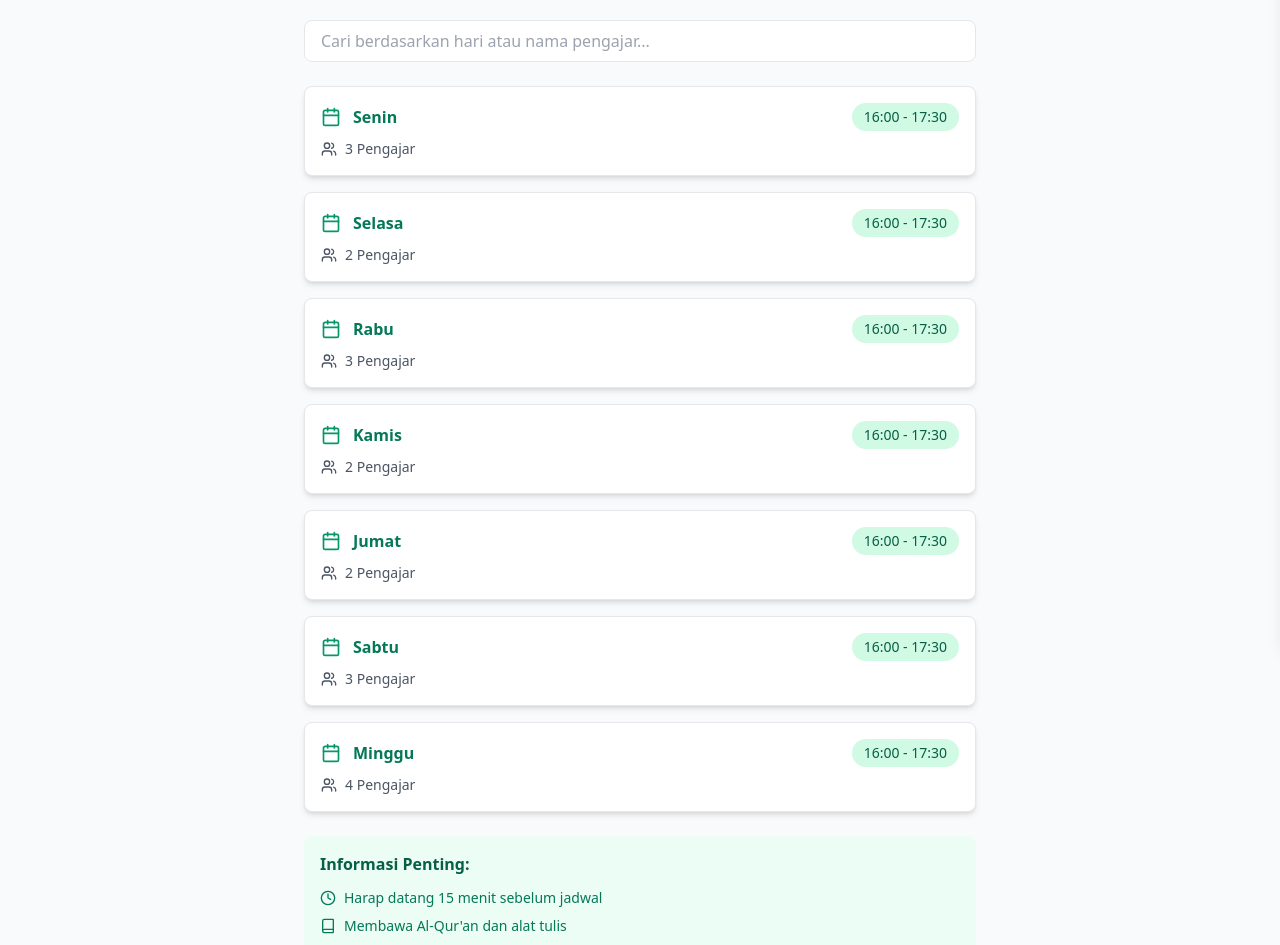
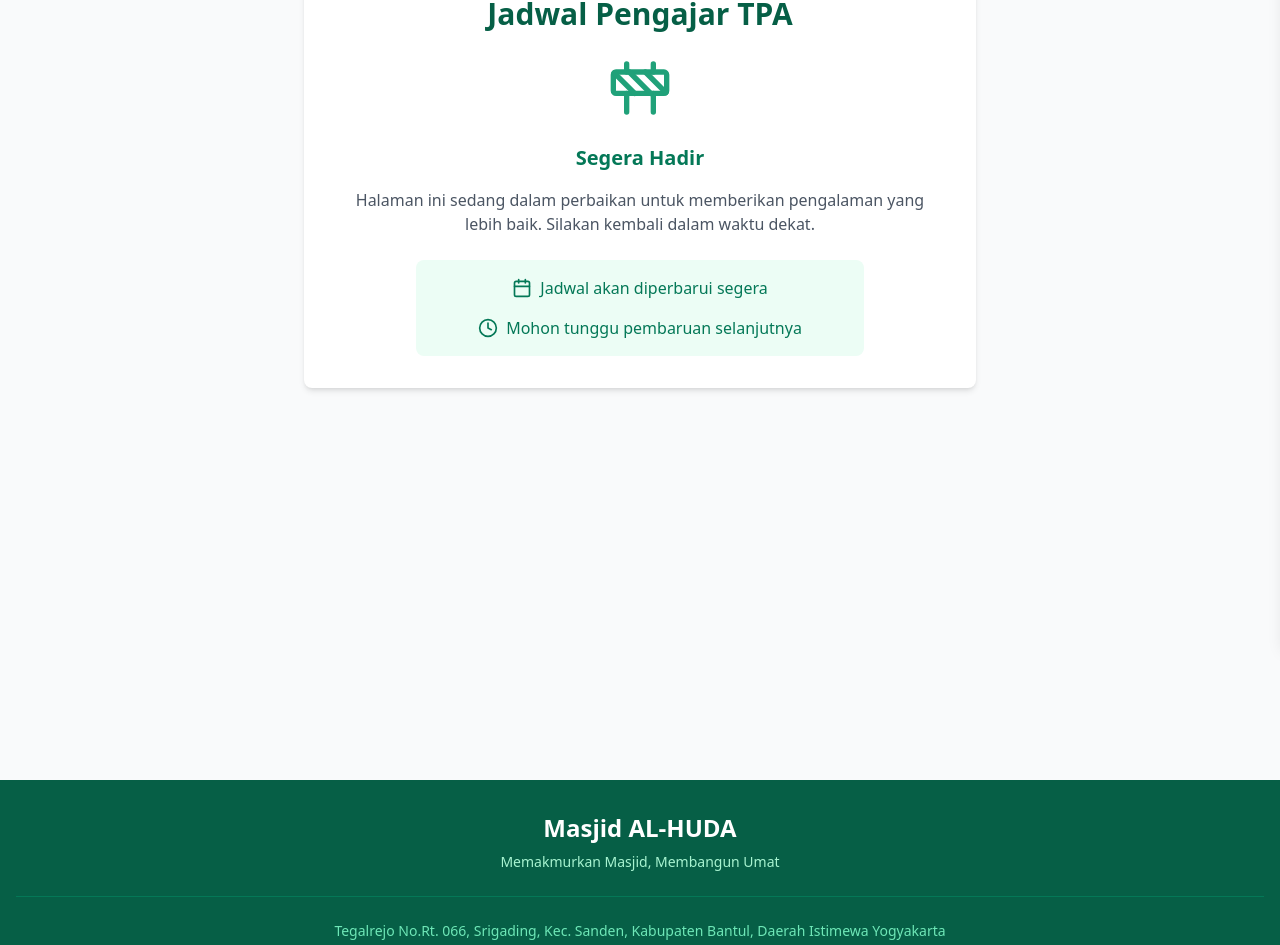
Before and after one commit to Rullabcde/Al-Huda, a React (Vite) app: page /tpa-schedule in a window 1280 px wide. Shown: the part 156-1101 px from the top of the page. Built offline with nearby package versions, Linux system fonts and the light colour scheme.

Commit message:
update tpa

```diff
--- a/src/pages/TPASchedule.jsx
+++ b/src/pages/TPASchedule.jsx
@@ -1,152 +1,195 @@
-import React, { useState } from "react";
-import { X, Clock, Users, Book, Calendar } from "lucide-react";
-import { scheduleData } from "../data/tpaSchedule";
+// import React, { useState } from "react";
+// import { X, Clock, Users, Book, Calendar } from "lucide-react";
+// import { scheduleData } from "../data/tpaSchedule";
+
+// const TPASchedule = () => {
+//   const [selectedSchedule, setSelectedSchedule] = useState(null);
+//   const [searchTerm, setSearchTerm] = useState("");
+
+//   const filteredSchedule = scheduleData.filter(
+//     (schedule) =>
+//       schedule.day.toLowerCase().includes(searchTerm.toLowerCase()) ||
+//       schedule.teachers.some((teacher) =>
+//         teacher.toLowerCase().includes(searchTerm.toLowerCase())
+//       )
+//   );
+
+//   return (
+//     <div className="min-h-screen p-4 bg-gray-50">
+//       <div className="max-w-2xl mx-auto">
+//         <h1 className="mb-6 text-2xl font-bold text-center text-emerald-800">
+//           Jadwal Pengajar TPA
+//         </h1>
+
+//         {/* Search Bar */}
+//         <div className="mb-6">
+//           <input
+//             type="text"
+//             placeholder="Cari berdasarkan hari atau nama pengajar..."
+//             className="w-full px-4 py-2 border rounded-lg focus:outline-none focus:ring-2 focus:ring-emerald-500"
+//             value={searchTerm}
+//             onChange={(e) => setSearchTerm(e.target.value)}
+//           />
+//         </div>
+
+//         {/* Schedule Cards */}
+//         <div className="space-y-4">
+//           {filteredSchedule.map((schedule) => (
+//             <div
+//               key={schedule.day}
+//               onClick={() => setSelectedSchedule(schedule)}
+//               className="p-4 transition-all bg-white border rounded-lg shadow-md cursor-pointer hover:shadow-lg hover:border-emerald-500">
+//               <div className="flex flex-col space-y-2">
+//                 <div className="flex items-center justify-between">
+//                   <div className="flex items-center space-x-3">
+//                     <Calendar className="w-5 h-5 text-emerald-600" />
+//                     <h3 className="font-bold text-emerald-700">
+//                       {schedule.day}
+//                     </h3>
+//                   </div>
+//                   <span className="px-3 py-1 text-sm font-medium rounded-full bg-emerald-100 text-emerald-800">
+//                     {schedule.time}
+//                   </span>
+//                 </div>
+//                 <div className="flex items-center text-sm text-gray-600">
+//                   <Users className="w-4 h-4 mr-2" />
+//                   {schedule.teachers.length} Pengajar
+//                 </div>
+//               </div>
+//             </div>
+//           ))}
+//         </div>
+
+//         {/* Notes Section */}
+//         <div className="p-4 mt-6 rounded-lg bg-emerald-50">
+//           <h3 className="mb-3 font-semibold text-emerald-800">
+//             Informasi Penting:
+//           </h3>
+//           <ul className="space-y-2 text-sm text-emerald-700">
+//             <li className="flex items-center gap-2">
+//               <Clock className="w-4 h-4" />
+//               Harap datang 15 menit sebelum jadwal
+//             </li>
+//             <li className="flex items-center gap-2">
+//               <Book className="w-4 h-4" />
+//               Membawa Al-Qur'an dan alat tulis
+//             </li>
+//             <li className="flex items-center gap-2">
+//               <Users className="w-4 h-4" />
+//               Berbusana muslim/muslimah
+//             </li>
+//           </ul>
+//         </div>
+//       </div>
+
+//       {/* Detail Modal */}
+//       {selectedSchedule && (
+//         <div className="fixed inset-0 z-50 flex items-center justify-center bg-black bg-opacity-50">
+//           <div className="w-full max-w-md p-6 mx-4 bg-white rounded-lg">
+//             <div className="flex items-center justify-between mb-4">
+//               <h2 className="text-2xl font-bold text-emerald-800">
+//                 Detail Jadwal {selectedSchedule.day}
+//               </h2>
+//               <button
+//                 onClick={() => setSelectedSchedule(null)}
+//                 className="p-1 rounded-full hover:bg-gray-100">
+//                 <X className="w-6 h-6 text-gray-500" />
+//               </button>
+//             </div>
+
+//             <div className="space-y-6">
+//               {/* Time Section */}
+//               <div className="flex items-center gap-2 p-3 rounded-lg bg-emerald-50">
+//                 <Clock className="w-5 h-5 text-emerald-600" />
+//                 <span className="font-medium text-emerald-800">
+//                   {selectedSchedule.time}
+//                 </span>
+//               </div>
+
+//               {/* Teachers Section */}
+//               <div>
+//                 <h3 className="flex items-center gap-2 mb-3 font-medium text-gray-700">
+//                   <Users className="w-5 h-5 text-emerald-600" />
+//                   Pengajar:
+//                 </h3>
+//                 <ul className="space-y-2">
+//                   {selectedSchedule.teachers.map((teacher, index) => (
+//                     <li
+//                       key={index}
+//                       className="flex items-center gap-2 p-2 text-gray-800 rounded-lg bg-gray-50">
+//                       <span className="w-2 h-2 rounded-full bg-emerald-500"></span>
+//                       {teacher}
+//                     </li>
+//                   ))}
+//                 </ul>
+//               </div>
+
+//               {/* Subjects Section */}
+//               {selectedSchedule.subjects && (
+//                 <div>
+//                   <h3 className="flex items-center gap-2 mb-3 font-medium text-gray-700">
+//                     <Book className="w-5 h-5 text-emerald-600" />
+//                     Mata Pelajaran:
+//                   </h3>
+//                   <ul className="space-y-2">
+//                     {selectedSchedule.subjects.map((subject, index) => (
+//                       <li
+//                         key={index}
+//                         className="flex items-center gap-2 p-2 text-gray-800 rounded-lg bg-gray-50">
+//                         <span className="w-2 h-2 rounded-full bg-emerald-500"></span>
+//                         {subject}
+//                       </li>
+//                     ))}
+//                   </ul>
+//                 </div>
+//               )}
+//             </div>
+//           </div>
+//         </div>
+//       )}
+//     </div>
+//   );
+// };
+
+// export default TPASchedule;
+
+import React from "react";
+import { Clock, Calendar, Construction } from "lucide-react";
 
 const TPASchedule = () => {
-  const [selectedSchedule, setSelectedSchedule] = useState(null);
-  const [searchTerm, setSearchTerm] = useState("");
-
-  const filteredSchedule = scheduleData.filter(
-    (schedule) =>
-      schedule.day.toLowerCase().includes(searchTerm.toLowerCase()) ||
-      schedule.teachers.some((teacher) =>
-        teacher.toLowerCase().includes(searchTerm.toLowerCase())
-      )
-  );
-
   return (
     <div className="min-h-screen p-4 bg-gray-50">
-      <div className="max-w-2xl mx-auto">
-        <h1 className="mb-6 text-2xl font-bold text-center text-emerald-800">
-          Jadwal Pengajar TPA
-        </h1>
+      <div className="max-w-2xl mx-auto text-center">
+        <div className="p-8 bg-white rounded-lg shadow-md">
+          <h1 className="mb-6 text-3xl font-bold text-emerald-800">
+            Jadwal Pengajar TPA
+          </h1>
 
-        {/* Search Bar */}
-        <div className="mb-6">
-          <input
-            type="text"
-            placeholder="Cari berdasarkan hari atau nama pengajar..."
-            className="w-full px-4 py-2 border rounded-lg focus:outline-none focus:ring-2 focus:ring-emerald-500"
-            value={searchTerm}
-            onChange={(e) => setSearchTerm(e.target.value)}
-          />
-        </div>
+          <div className="flex justify-center mb-6">
+            <Construction className="w-16 h-16 text-emerald-600 animate-pulse" />
+          </div>
 
-        {/* Schedule Cards */}
-        <div className="space-y-4">
-          {filteredSchedule.map((schedule) => (
-            <div
-              key={schedule.day}
-              onClick={() => setSelectedSchedule(schedule)}
-              className="p-4 transition-all bg-white border rounded-lg shadow-md cursor-pointer hover:shadow-lg hover:border-emerald-500">
-              <div className="flex flex-col space-y-2">
-                <div className="flex items-center justify-between">
-                  <div className="flex items-center space-x-3">
-                    <Calendar className="w-5 h-5 text-emerald-600" />
-                    <h3 className="font-bold text-emerald-700">
-                      {schedule.day}
-                    </h3>
-                  </div>
-                  <span className="px-3 py-1 text-sm font-medium rounded-full bg-emerald-100 text-emerald-800">
-                    {schedule.time}
-                  </span>
-                </div>
-                <div className="flex items-center text-sm text-gray-600">
-                  <Users className="w-4 h-4 mr-2" />
-                  {schedule.teachers.length} Pengajar
-                </div>
-              </div>
+          <h2 className="mb-4 text-xl font-semibold text-emerald-700">
+            Segera Hadir
+          </h2>
+
+          <p className="mb-6 text-gray-600">
+            Halaman ini sedang dalam perbaikan untuk memberikan pengalaman yang
+            lebih baik. Silakan kembali dalam waktu dekat.
+          </p>
+
+          <div className="flex flex-col items-center max-w-md gap-4 p-4 mx-auto mt-6 rounded-lg bg-emerald-50">
+            <div className="flex items-center gap-2 text-emerald-700">
+              <Calendar className="w-5 h-5" />
+              <span>Jadwal akan diperbarui segera</span>
             </div>
-          ))}
-        </div>
-
-        {/* Notes Section */}
-        <div className="p-4 mt-6 rounded-lg bg-emerald-50">
-          <h3 className="mb-3 font-semibold text-emerald-800">
-            Informasi Penting:
-          </h3>
-          <ul className="space-y-2 text-sm text-emerald-700">
-            <li className="flex items-center gap-2">
-              <Clock className="w-4 h-4" />
-              Harap datang 15 menit sebelum jadwal
-            </li>
-            <li className="flex items-center gap-2">
-              <Book className="w-4 h-4" />
-              Membawa Al-Qur'an dan alat tulis
-            </li>
-            <li className="flex items-center gap-2">
-              <Users className="w-4 h-4" />
-              Berbusana muslim/muslimah
-            </li>
-          </ul>
-        </div>
-      </div>
-
-      {/* Detail Modal */}
-      {selectedSchedule && (
-        <div className="fixed inset-0 z-50 flex items-center justify-center bg-black bg-opacity-50">
-          <div className="w-full max-w-md p-6 mx-4 bg-white rounded-lg">
-            <div className="flex items-center justify-between mb-4">
-              <h2 className="text-2xl font-bold text-emerald-800">
-                Detail Jadwal {selectedSchedule.day}
-              </h2>
-              <button
-                onClick={() => setSelectedSchedule(null)}
-                className="p-1 rounded-full hover:bg-gray-100">
-                <X className="w-6 h-6 text-gray-500" />
-              </button>
-            </div>
-
-            <div className="space-y-6">
-              {/* Time Section */}
-              <div className="flex items-center gap-2 p-3 rounded-lg bg-emerald-50">
-                <Clock className="w-5 h-5 text-emerald-600" />
-                <span className="font-medium text-emerald-800">
-                  {selectedSchedule.time}
-                </span>
-              </div>
-
-              {/* Teachers Section */}
-              <div>
-                <h3 className="flex items-center gap-2 mb-3 font-medium text-gray-700">
-                  <Users className="w-5 h-5 text-emerald-600" />
-                  Pengajar:
-                </h3>
-                <ul className="space-y-2">
-                  {selectedSchedule.teachers.map((teacher, index) => (
-                    <li
-                      key={index}
-                      className="flex items-center gap-2 p-2 text-gray-800 rounded-lg bg-gray-50">
-                      <span className="w-2 h-2 rounded-full bg-emerald-500"></span>
-                      {teacher}
-                    </li>
-                  ))}
-                </ul>
-              </div>
-
-              {/* Subjects Section */}
-              {selectedSchedule.subjects && (
-                <div>
-                  <h3 className="flex items-center gap-2 mb-3 font-medium text-gray-700">
-                    <Book className="w-5 h-5 text-emerald-600" />
-                    Mata Pelajaran:
-                  </h3>
-                  <ul className="space-y-2">
-                    {selectedSchedule.subjects.map((subject, index) => (
-                      <li
-                        key={index}
-                        className="flex items-center gap-2 p-2 text-gray-800 rounded-lg bg-gray-50">
-                        <span className="w-2 h-2 rounded-full bg-emerald-500"></span>
-                        {subject}
-                      </li>
-                    ))}
-                  </ul>
-                </div>
-              )}
+            <div className="flex items-center gap-2 text-emerald-700">
+              <Clock className="w-5 h-5" />
+              <span>Mohon tunggu pembaruan selanjutnya</span>
             </div>
           </div>
         </div>
-      )}
+      </div>
     </div>
   );
 };
```
Also changed, not shown: src/data/ramadanSchedule.js (+19 -18 lines).
